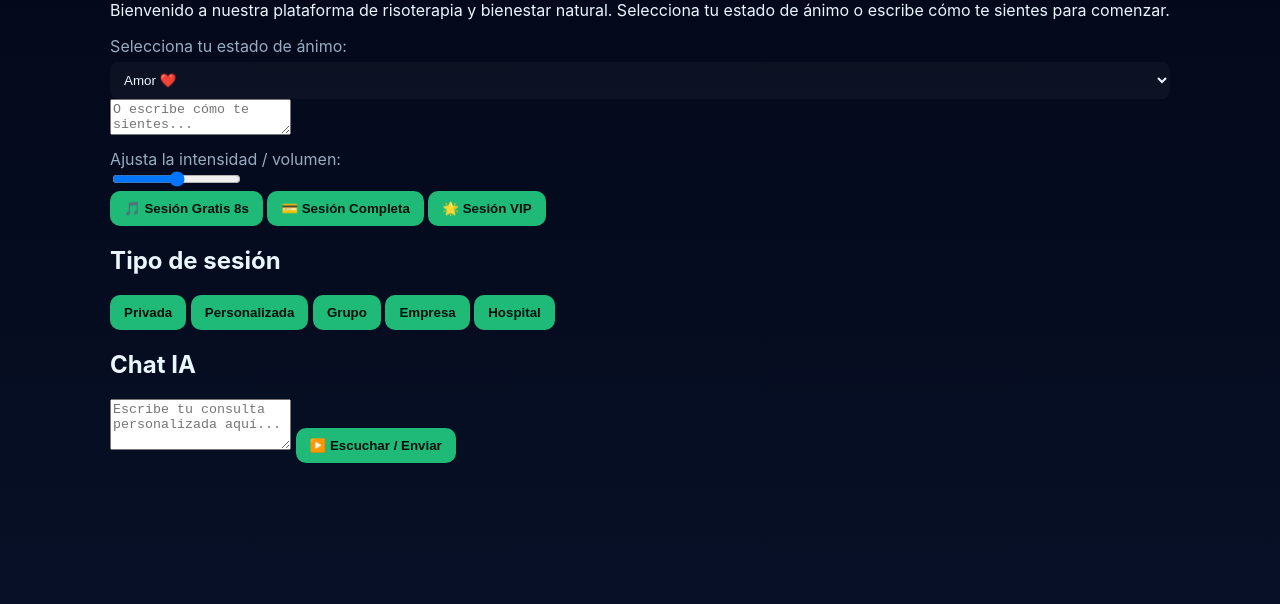
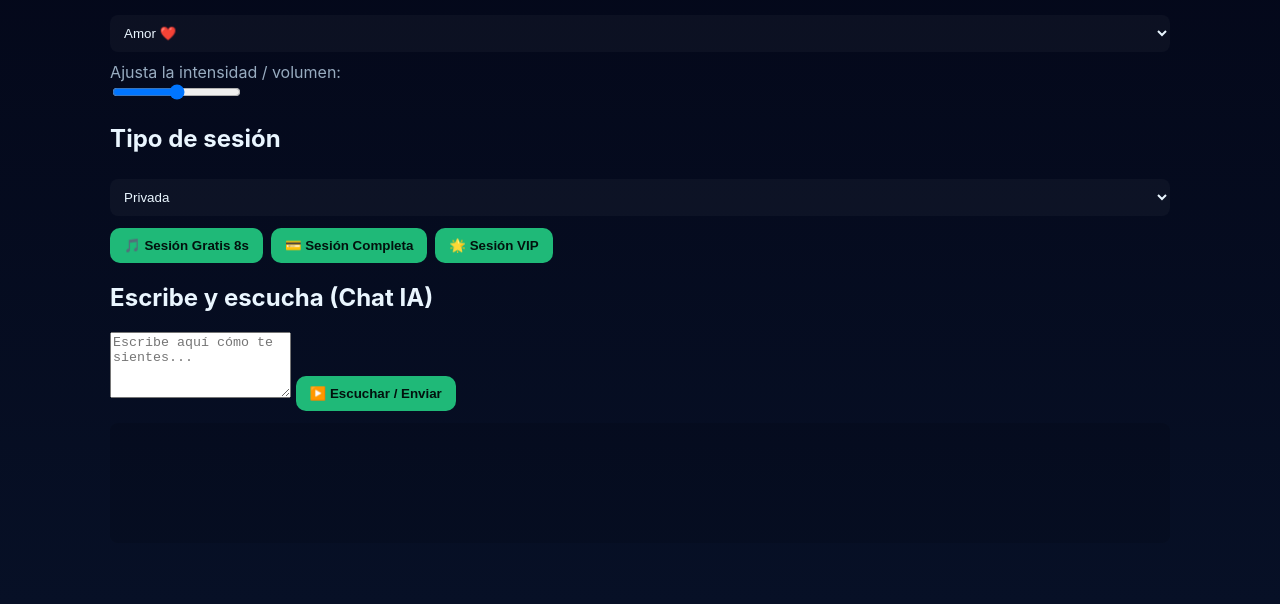
Before and after one commit to mayroga/Frecuencia-Central-May-Roga-LLC, a website: page public/index.html in a window 1280 px wide. Shown: the part 196-800 px from the top of the page. Drawn offline with Linux system fonts and the light colour scheme.

Commit message:
Update index.html

```diff
--- a/public/index.html
+++ b/public/index.html
@@ -12,44 +12,39 @@
   <h1>Frecuencia Central</h1>
   <p>Bienvenido a nuestra plataforma de risoterapia y bienestar natural. Selecciona tu estado de ánimo o escribe cómo te sientes para comenzar.</p>
 
-  <div class="mood-selection">
-    <label>Selecciona tu estado de ánimo:</label>
-    <select id="moodSelect">
+  <h2>Selecciona tu estado de ánimo:</h2>
+  <select id="mood">
     <option value="love">Amor ❤️</option>
     <option value="calm">Calma 🌿</option>
     <option value="success">Éxito 🏆</option>
     <option value="sad">Tristeza 😔</option>
     <option value="neutral">Neutral 😌</option>
   </select>
-    <textarea id="moodText" rows="2" placeholder="O escribe cómo te sientes..."></textarea>
-  </div>
 
-  <div class="volume-control">
-    <label>Ajusta la intensidad / volumen:</label>
-    <input type="range" id="volumeSlider" min="0" max="100" value="50">
-  </div>
+  <label for="intensity">Ajusta la intensidad / volumen:</label>
+  <input type="range" id="intensity" min="0" max="100" value="50">
 
-  <div class="session-buttons">
+  <h2>Tipo de sesión</h2>
+  <select id="sessionType">
+    <option value="private">Privada</option>
+    <option value="personalized">Personalizada</option>
+    <option value="group">Grupo</option>
+    <option value="corporate">Empresa</option>
+    <option value="hospital">Hospital</option>
+  </select>
+
+  <div class="actions">
     <button id="freeBtn">🎵 Sesión Gratis 8s</button>
     <button id="fullBtn">💳 Sesión Completa</button>
     <button id="vipBtn">🌟 Sesión VIP</button>
   </div>
 
-  <div class="service-types">
-    <h2>Tipo de sesión</h2>
-    <button class="serviceBtn" data-type="private">Privada</button>
-    <button class="serviceBtn" data-type="personalized">Personalizada</button>
-    <button class="serviceBtn" data-type="group">Grupo</button>
-    <button class="serviceBtn" data-type="corporate">Empresa</button>
-    <button class="serviceBtn" data-type="hospital">Hospital</button>
-  </div>
+  <h2>Escribe y escucha (Chat IA)</h2>
+  <textarea id="userText" rows="4" placeholder="Escribe aquí cómo te sientes..."></textarea>
+  <button id="playBtn">▶️ Escuchar / Enviar</button>
 
-  <h2>Chat IA</h2>
-  <textarea id="userChat" rows="3" placeholder="Escribe tu consulta personalizada aquí..."></textarea>
-  <button id="playChatBtn">▶️ Escuchar / Enviar</button>
-
-  <div class="audio-container" id="audioContainer"></div>
-  <div class="session-list" id="sessionList"></div>
+  <div id="audioContainer" class="audio-container"></div>
+  <div id="chat" class="chat"></div>
 </div>
 
 <script src="app.js"></script>
```
Lines whose indentation alone changed are shown as unchanged.
